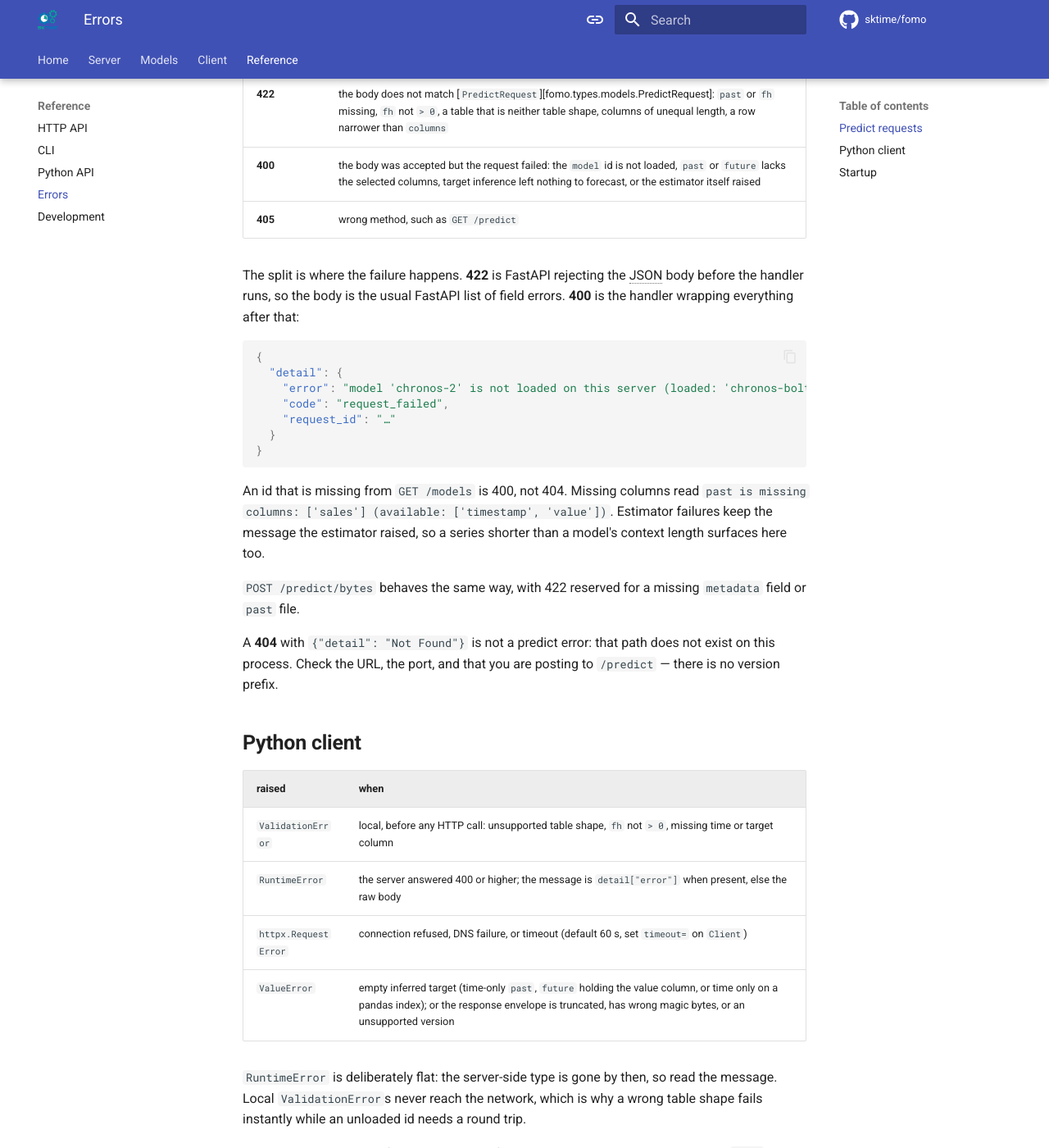
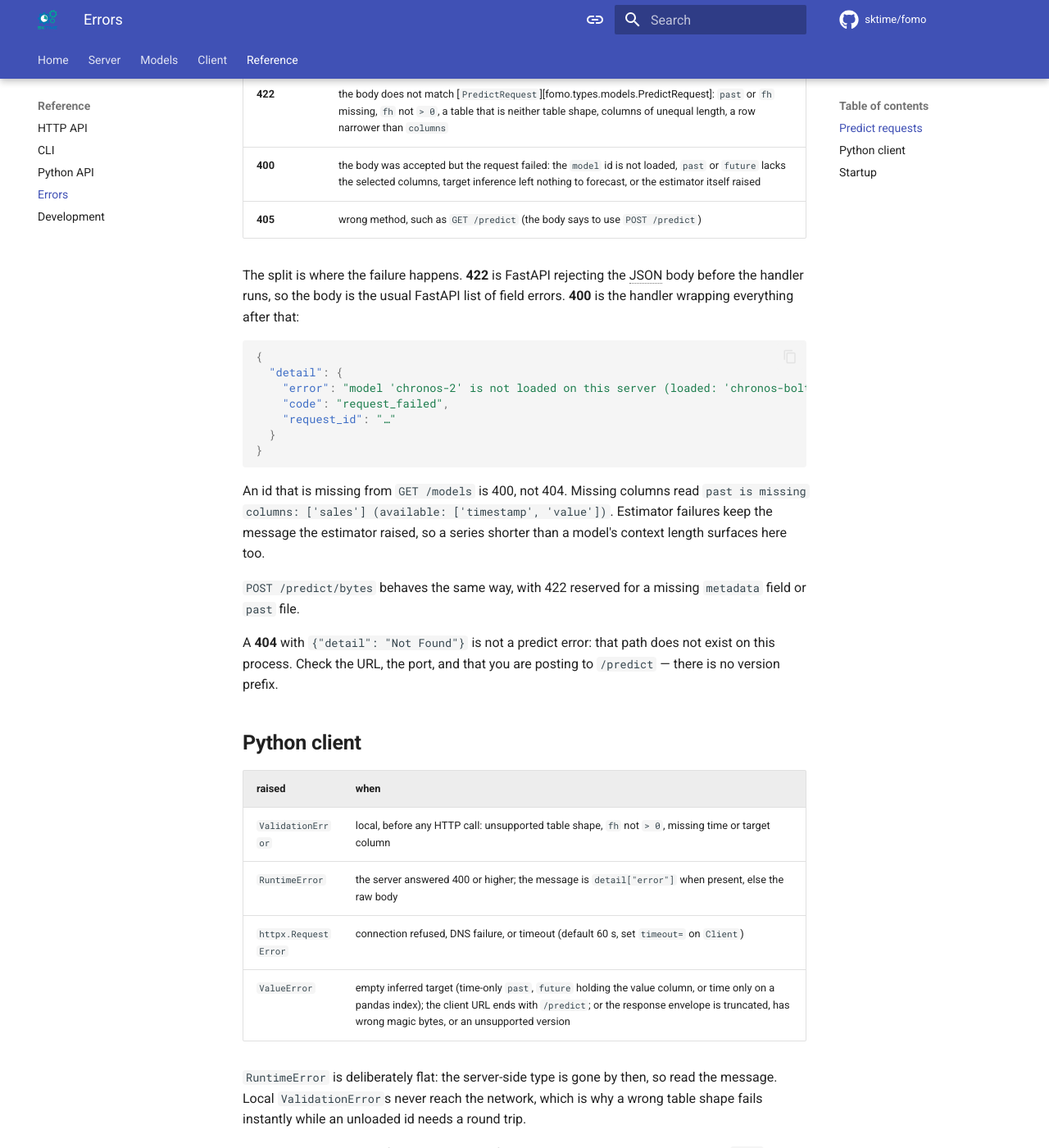
Before and after one commit to sktime/tserve, an MkDocs documentation site: the page built from docs/reference/errors.md, in a window 1280 px wide and 1400 px high, scrolled down 323 px. Shown: the whole window at 82% size. Built offline with MkDocs 1.6.1 and Material for MkDocs 9.7.7, drawn with Linux system fonts in a browser that asks for light colours; comment, search, counter and statistics services are not loaded.

Commit message:
update error docs

```diff
--- a/docs/reference/errors.md
+++ b/docs/reference/errors.md
@@ -10,7 +10,7 @@
 | --- | --- |
 | **422** | the body does not match [`PredictRequest`][fomo.types.models.PredictRequest]: `past` or `fh` missing, `fh` not `> 0`, a table that is neither table shape, columns of unequal length, a row narrower than `columns` |
 | **400** | the body was accepted but the request failed: the `model` id is not loaded, `past` or `future` lacks the selected columns, target inference left nothing to forecast, or the estimator itself raised |
-| **405** | wrong method, such as `GET /predict` |
+| **405** | wrong method, such as `GET /predict` (the body says to use `POST /predict`) |
 
 The split is where the failure happens. **422** is FastAPI rejecting the
 JSON body before the handler runs, so the body is the usual FastAPI list of
@@ -45,7 +45,7 @@
 | `ValidationError` | local, before any HTTP call: unsupported table shape, `fh` not `> 0`, missing time or target column |
 | `RuntimeError` | the server answered 400 or higher; the message is `detail["error"]` when present, else the raw body |
 | `httpx.RequestError` | connection refused, DNS failure, or timeout (default 60 s, set `timeout=` on `Client`) |
-| `ValueError` | empty inferred target (time-only `past`, `future` holding the value column, or time only on a pandas index); or the response envelope is truncated, has wrong magic bytes, or an unsupported version |
+| `ValueError` | empty inferred target (time-only `past`, `future` holding the value column, or time only on a pandas index); the client URL ends with `/predict`; or the response envelope is truncated, has wrong magic bytes, or an unsupported version |
 
 `RuntimeError` is deliberately flat: the server-side type is gone by then, so
 read the message. Local `ValidationError`s never reach the network, which is
```
